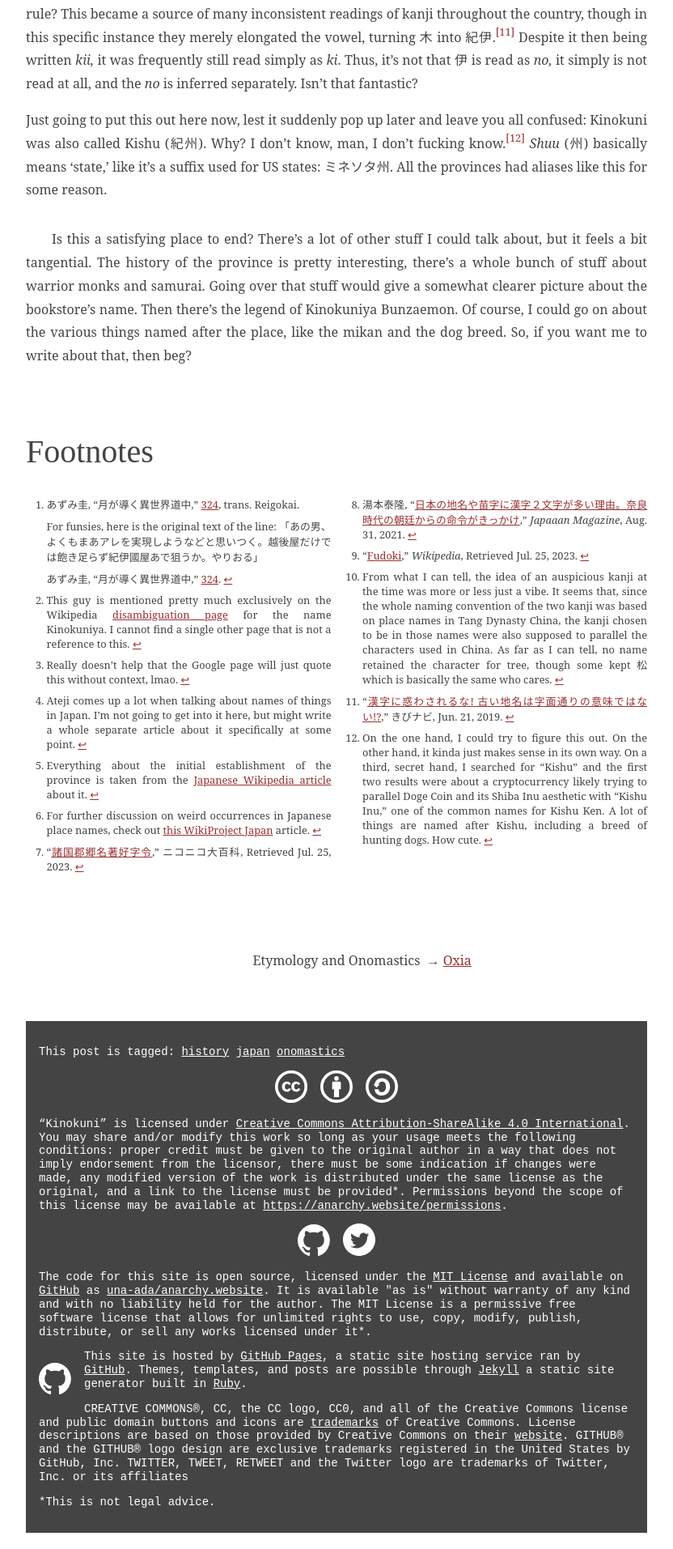
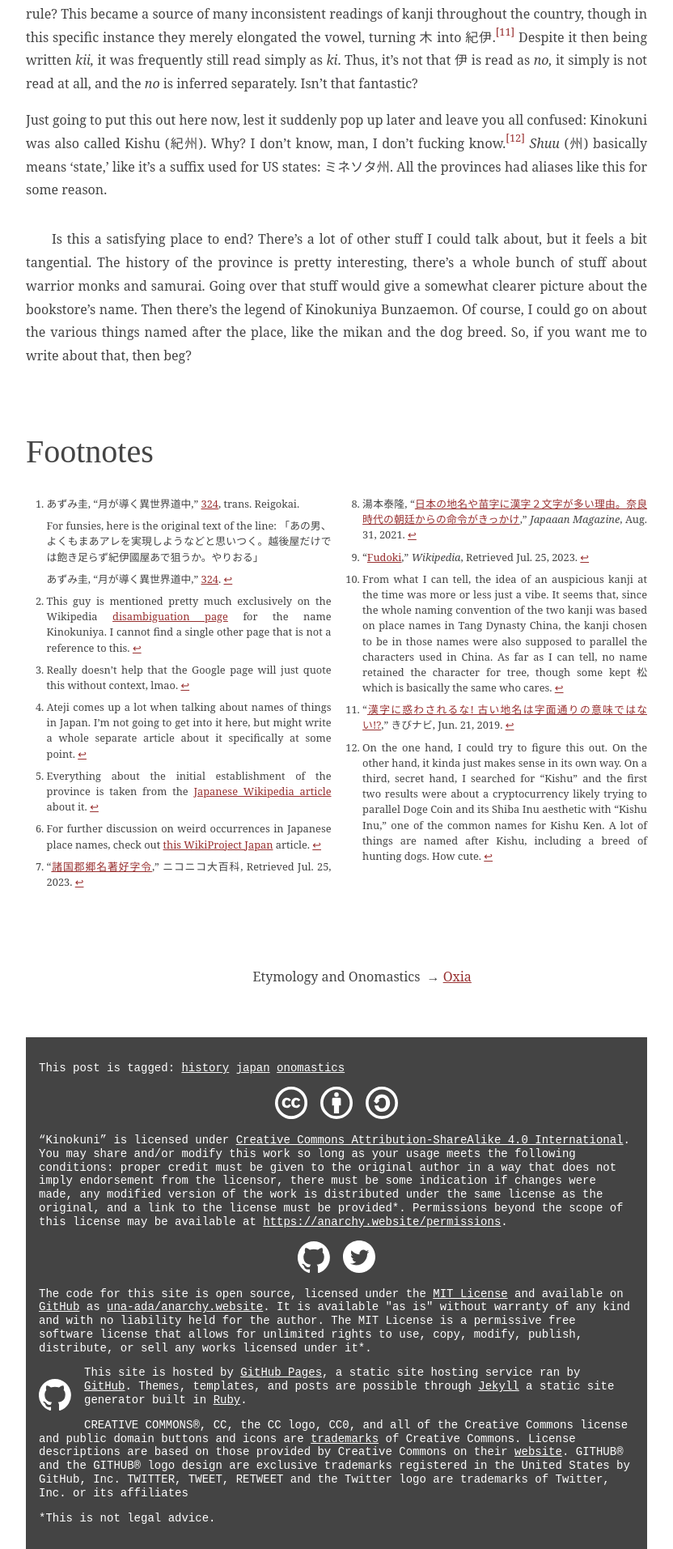
Before and after one commit to una-ada/anarchy.website, a Jekyll site: the page built from _posts/2023-07-25-kinokuni.md, in a window 1280 px wide. Shown: the part 1744-3657 px from the top of the page at 81% size, without its empty margins (224-1056 px from the left). Built offline with Jekyll 4.4.1, drawn with Linux system fonts in a browser that asks for light colours; some web fonts are replaced.

Commit message:
fix: set .footnotes ol li p line height... how did i miss that

```diff
--- a/_sass/_blocks.scss
+++ b/_sass/_blocks.scss
@@ -276,7 +276,7 @@
       // Using "line-height: normal" sets height per font, do not do that.
       line-height: 1.5;
       p {
-        line-height: normal;
+        line-height: 1.5;
         margin: 0.5rem 0;
         text-indent: initial;
       }
```
